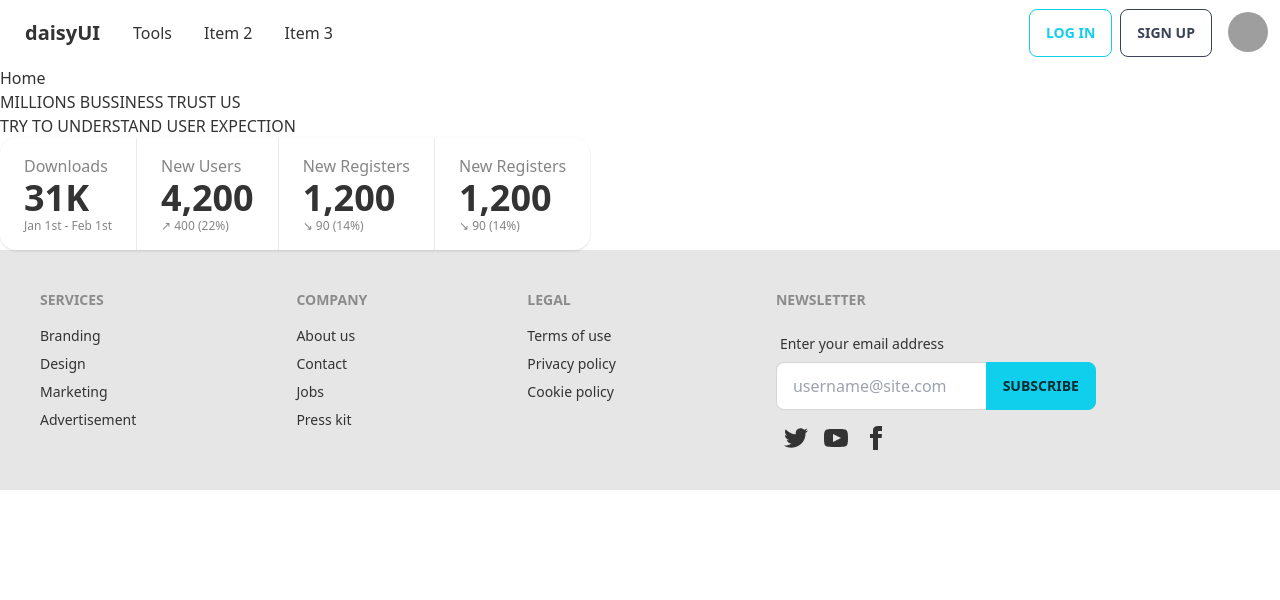
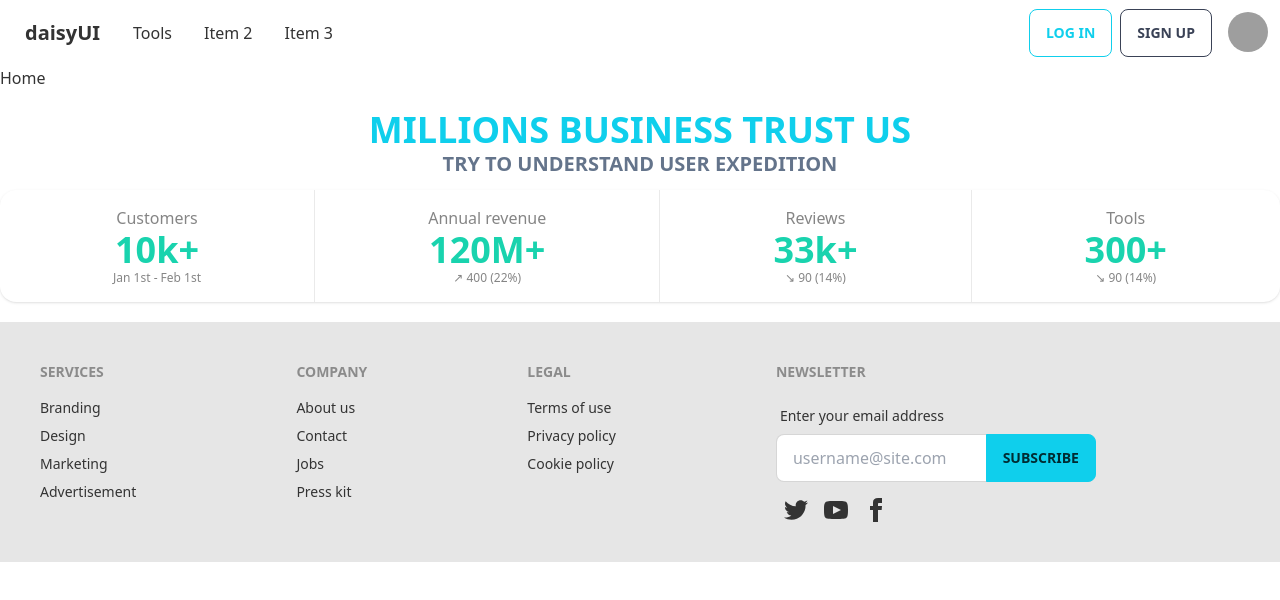
Before and after one commit to Fahimmuntasir1/FR-Tools-Web-app, a React (Create React App) app: page / in a window 1280 px wide. Shown: the top 600 px of the page. Built offline with nearby package versions, Linux system fonts and the light colour scheme; grey boxes are pictures that could not be loaded.

Commit message:
business summary section added

```diff
--- a/src/Components/Pages/BussinessSummary/BusinessSummary.js
+++ b/src/Components/Pages/BussinessSummary/BusinessSummary.js
@@ -2,31 +2,35 @@ import React from "react";
 
 const BussinessSummary = () => {
   return (
-    <div>
-      <h2 className="uppercase">Millions bussiness trust us</h2>
-      <p className="uppercase">try to understand user expection</p>
-      <div class="stats stats-vertical lg:stats-horizontal shadow">
+    <div className="my-5">
+      <h2 className="uppercase text-center text-4xl font-bold text-primary">
+        Millions Business trust us
+      </h2>
+      <p className="uppercase text-center font-semibold text-xl text-slate-500">
+        try to understand user expedition
+      </p>
+      <div class="stats w-full text-center stats-vertical lg:stats-horizontal shadow mt-3">
         <div class="stat">
-          <div class="stat-title">Downloads</div>
-          <div class="stat-value">31K</div>
+          <div class="stat-title">Customers</div>
+          <div class="stat-value text-secondary">10k+</div>
           <div class="stat-desc">Jan 1st - Feb 1st</div>
         </div>
 
         <div class="stat">
-          <div class="stat-title">New Users</div>
-          <div class="stat-value">4,200</div>
+          <div class="stat-title">Annual revenue</div>
+          <div class="stat-value text-secondary">120M+</div>
           <div class="stat-desc">↗︎ 400 (22%)</div>
         </div>
 
         <div class="stat">
-          <div class="stat-title">New Registers</div>
-          <div class="stat-value">1,200</div>
+          <div class="stat-title">Reviews</div>
+          <div class="stat-value text-secondary">33k+</div>
           <div class="stat-desc">↘︎ 90 (14%)</div>
         </div>
 
         <div class="stat">
-          <div class="stat-title">New Registers</div>
-          <div class="stat-value">1,200</div>
+          <div class="stat-title">Tools</div>
+          <div class="stat-value text-secondary">300+</div>
           <div class="stat-desc">↘︎ 90 (14%)</div>
         </div>
       </div>
```
